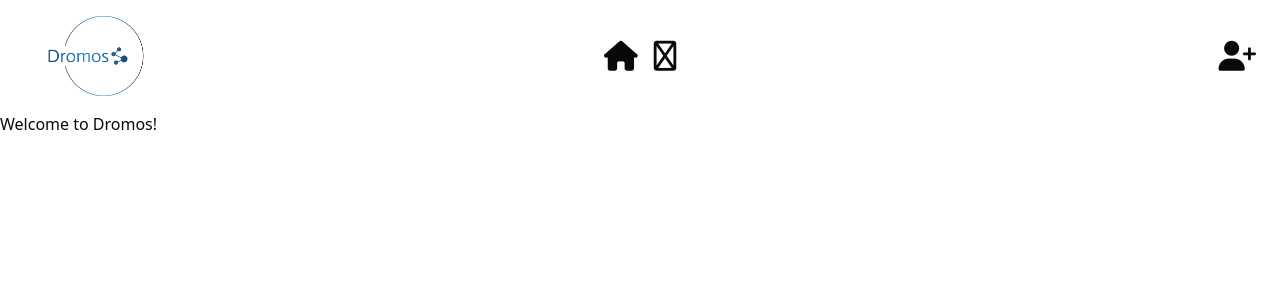
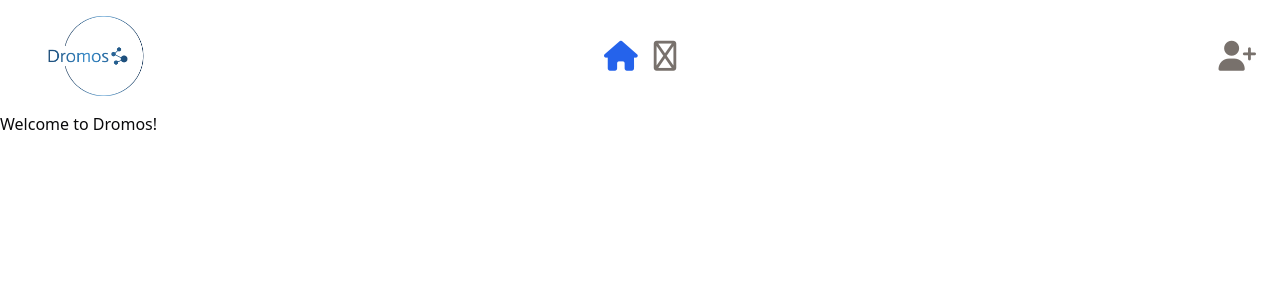
Before and after one commit to laskinner/dromos, a React (Vite) app: page / in a window 1280 px wide. Shown: the top 300 px of the page. Built offline with nearby package versions, Linux system fonts and the light colour scheme.

Commit message:
Updated icons to be a different color when highlighted

```diff
--- a/src/components/Navbar.tsx
+++ b/src/components/Navbar.tsx
@@ -1,39 +1,60 @@
 import React from "react";
-import { Link } from "react-router-dom"; // Import Link from react-router-dom
+import { NavLink } from "react-router-dom"; // Change from Link to NavLink
 
 const NavBar: React.FC = () => {
   return (
     <nav className="flex items-center justify-between bg-transparent py-4 px-6">
       <div className="flex-1">
-        <Link to="/" className="group">
+        <NavLink to="/" className="group">
           <img
             src="/dromos-high-resolution-logo-transparent.png"
             alt="Dromos Logo"
             className="h-20"
           />
-        </Link>
+        </NavLink>
       </div>
       <div className="flex-1 flex justify-center">
-        <Link to="/" className="group mx-2">
-          <i className="fa-solid fa-house text-3xl hover:text-gray-700"></i>
+        <NavLink
+          to="/"
+          className={({ isActive }) =>
+            `group mx-2 ${
+              isActive ? "text-blue-600" : "text-stone-500"
+            } text-3xl hover:text-gray-700`
+          }
+        >
+          <i className="fa-solid fa-house"></i>
           <span className="absolute mt-6 px-2 py-1 text-xs text-white bg-black rounded-md opacity-0 group-hover:opacity-100">
             Home
           </span>
-        </Link>
-        <Link to="/graph-view" className="group mx-2">
-          <i className="fa-regular fa-circle-nodes text-3xl hover:text-gray-700"></i>
+        </NavLink>
+        <NavLink
+          to="/graph-view"
+          className={({ isActive }) =>
+            `group mx-2 ${
+              isActive ? "text-blue-600" : "text-stone-500"
+            } text-3xl hover:text-gray-700`
+          }
+        >
+          <i className="fa-regular fa-circle-nodes"></i>
           <span className="absolute mt-6 px-2 py-1 text-xs text-white bg-black rounded-md opacity-0 group-hover:opacity-100">
             View Node Graphs
           </span>
-        </Link>
+        </NavLink>
       </div>
       <div className="flex-1 text-right">
-        <Link to="/create-account" className="group">
-          <i className="fa-solid fa-user-plus text-3xl hover:text-gray-700"></i>
+        <NavLink
+          to="/create-account"
+          className={({ isActive }) =>
+            `group ${
+              isActive ? "text-blue-600" : "text-stone-500"
+            } text-3xl hover:text-gray-700`
+          }
+        >
+          <i className="fa-solid fa-user-plus"></i>
           <span className="absolute mt-6 px-2 py-1 text-xs text-white bg-black rounded-md opacity-0 group-hover:opacity-100">
             Create Account
           </span>
-        </Link>
+        </NavLink>
       </div>
     </nav>
   );
```
